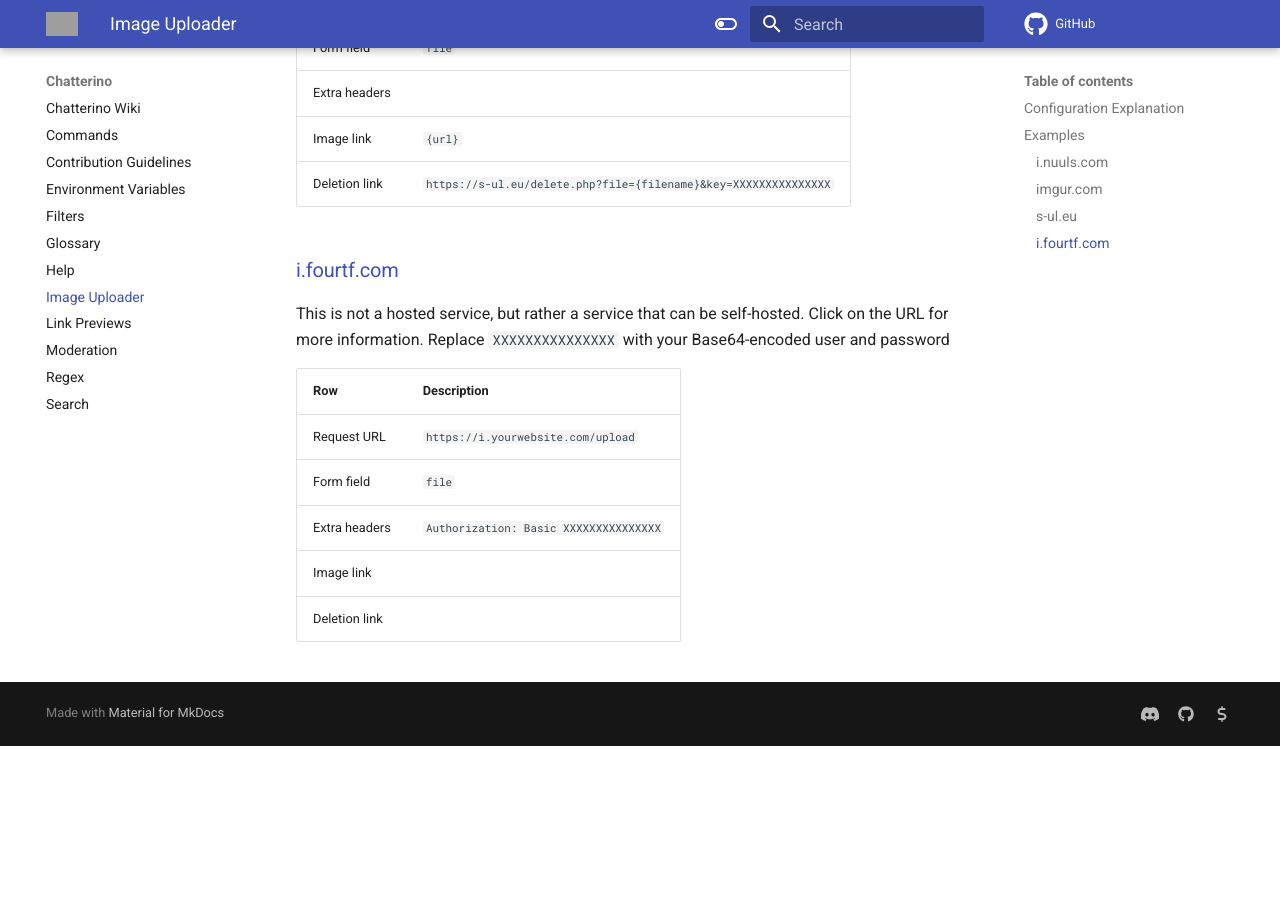
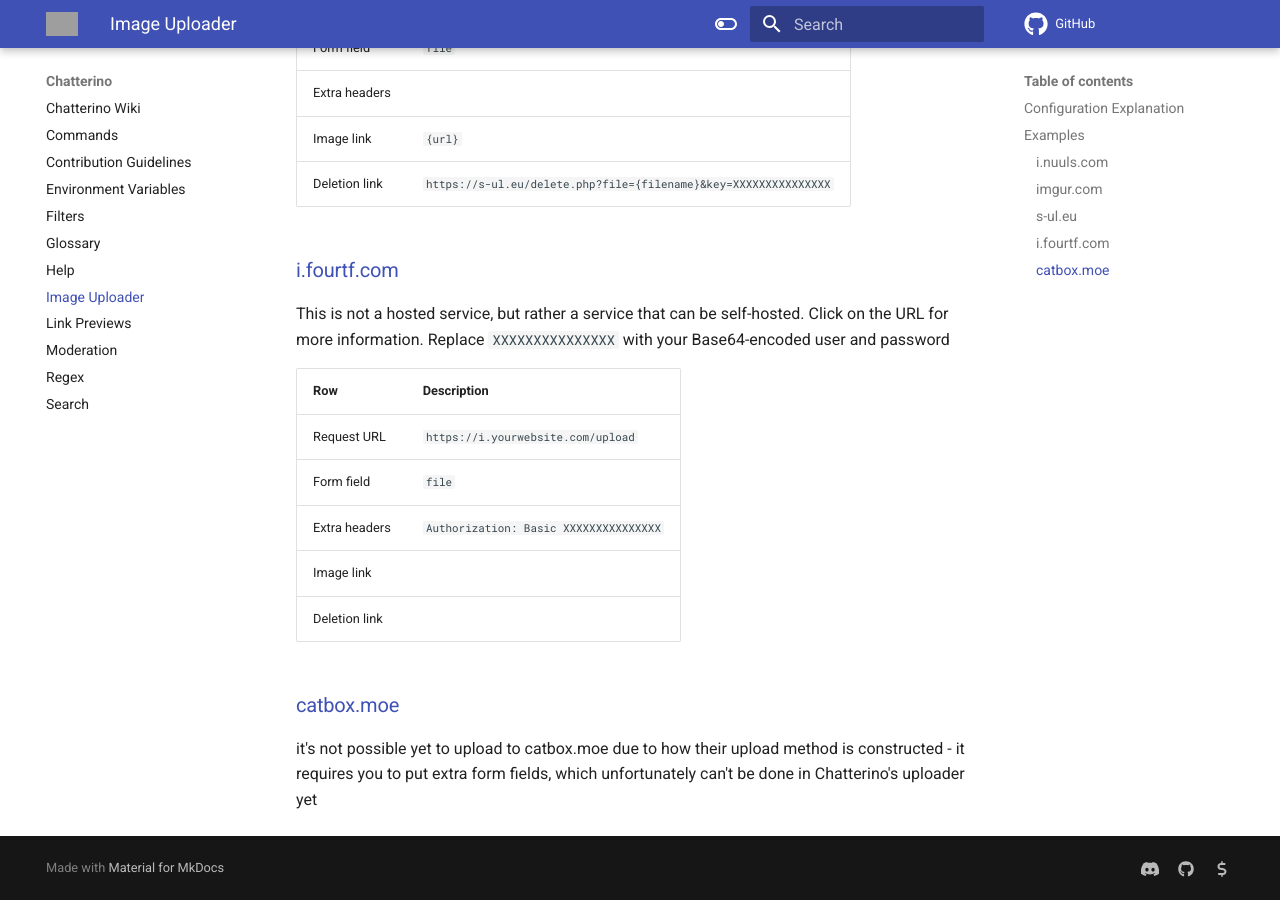
Before and after one commit to Chatterino/wiki, an MkDocs documentation site: the page built from docs/Image Uploader.md, in a window 1280 px wide and 900 px high, scrolled down 1960 px. Built offline with MkDocs 1.6.1 and Material for MkDocs 9.7.7, drawn with Linux system fonts in a browser that asks for light colours; comment, search, counter and statistics services are not loaded; before the commit the page ends 2706 px from its top, so only the background shows below that; grey boxes are pictures that could not be loaded.

Commit message:
Update Image Uploader.md

```diff
--- a/docs/Image Uploader.md
+++ b/docs/Image Uploader.md
@@ -62,3 +62,7 @@
 |Extra headers|`Authorization: Basic XXXXXXXXXXXXXXX`|
 |Image link||
 |Deletion link||
+
+
+### [catbox.moe](https://catbox.moe/)
+it's not possible yet to upload to catbox.moe due to how their upload method is constructed - it requires you to put extra form fields, which unfortunately can't be done in Chatterino's uploader yet
```
